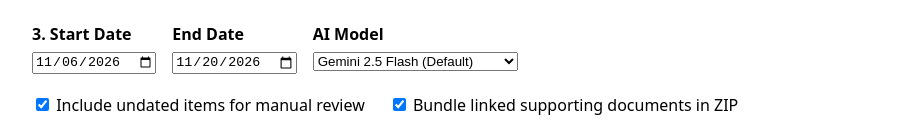
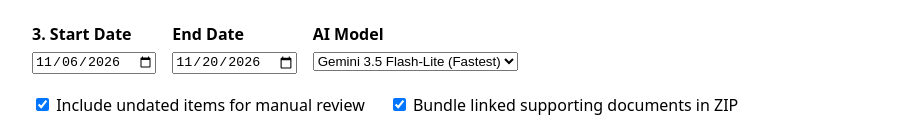
Before and after one commit to drsantoshph/regulance, a React (Vite) app: page / in a window 1280 px wide. Shown: the part 335-469 px from the top of the page, without its empty margins (198-1099 px from the left). Built offline with nearby package versions, Linux system fonts and the light colour scheme.

Commit message:
Update AI model options in App component

```diff
--- a/src/App.jsx
+++ b/src/App.jsx
@@ -15,7 +15,7 @@ export default function App() {
   const [endDate, setEndDate] = useState(todayISO());
   const [includeUndated, setIncludeUndated] = useState(true);
   const [includeDocs, setIncludeDocs] = useState(true);
-  const [model, setModel] = useState("gemini-2.5-flash");
+  const [model, setModel] = useState("gemini-3.5-flash-lite");
 
   const [statusMsg, setStatusMsg] = useState("");
   const [errorMsg, setErrorMsg] = useState("");
@@ -194,9 +194,9 @@ export default function App() {
         <div>
           <label style={{ fontWeight: 600, display: "block", marginBottom: 4 }}>AI Model</label>
           <select value={model} onChange={(e) => setModel(e.target.value)}>
-            <option value="gemini-2.5-flash">Gemini 2.5 Flash (Default)</option>
-            <option value="gemini-2.5-flash-lite">Gemini 2.5 Flash-Lite (Fastest)</option>
-            <option value="gemini-2.5-pro">Gemini 2.5 Pro (Detailed)</option>
+            <option value="gemini-3.5-flash-lite">Gemini 3.5 Flash-Lite (Fastest)</option>
+            <option value="gemini-3.8-flash">Gemini 3.8 Flash (Balanced)</option>
+            <option value="gemini-4-hydrogen">Gemini 4 Hydrogen (Detailed)</option>
           </select>
         </div>
       </section>
```
